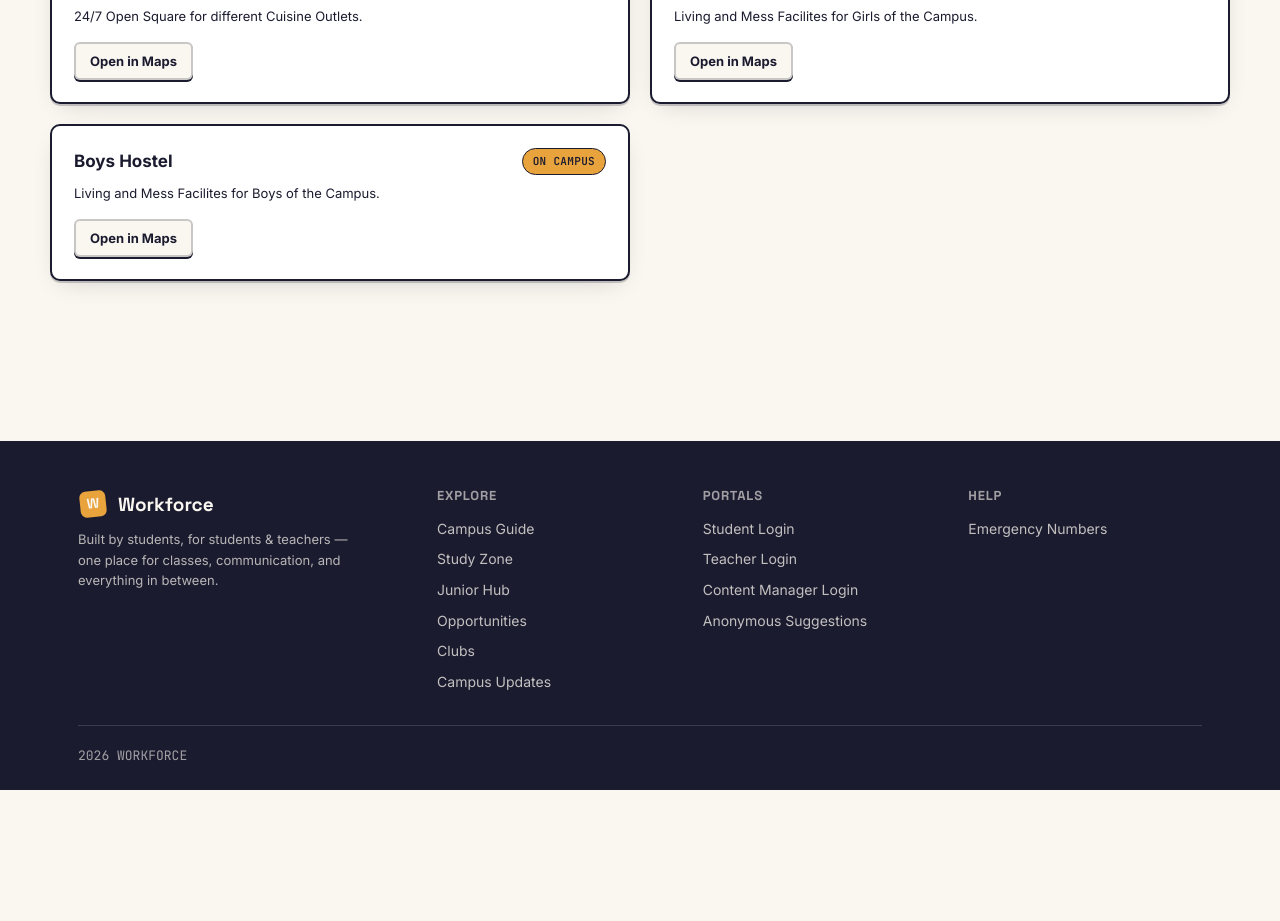
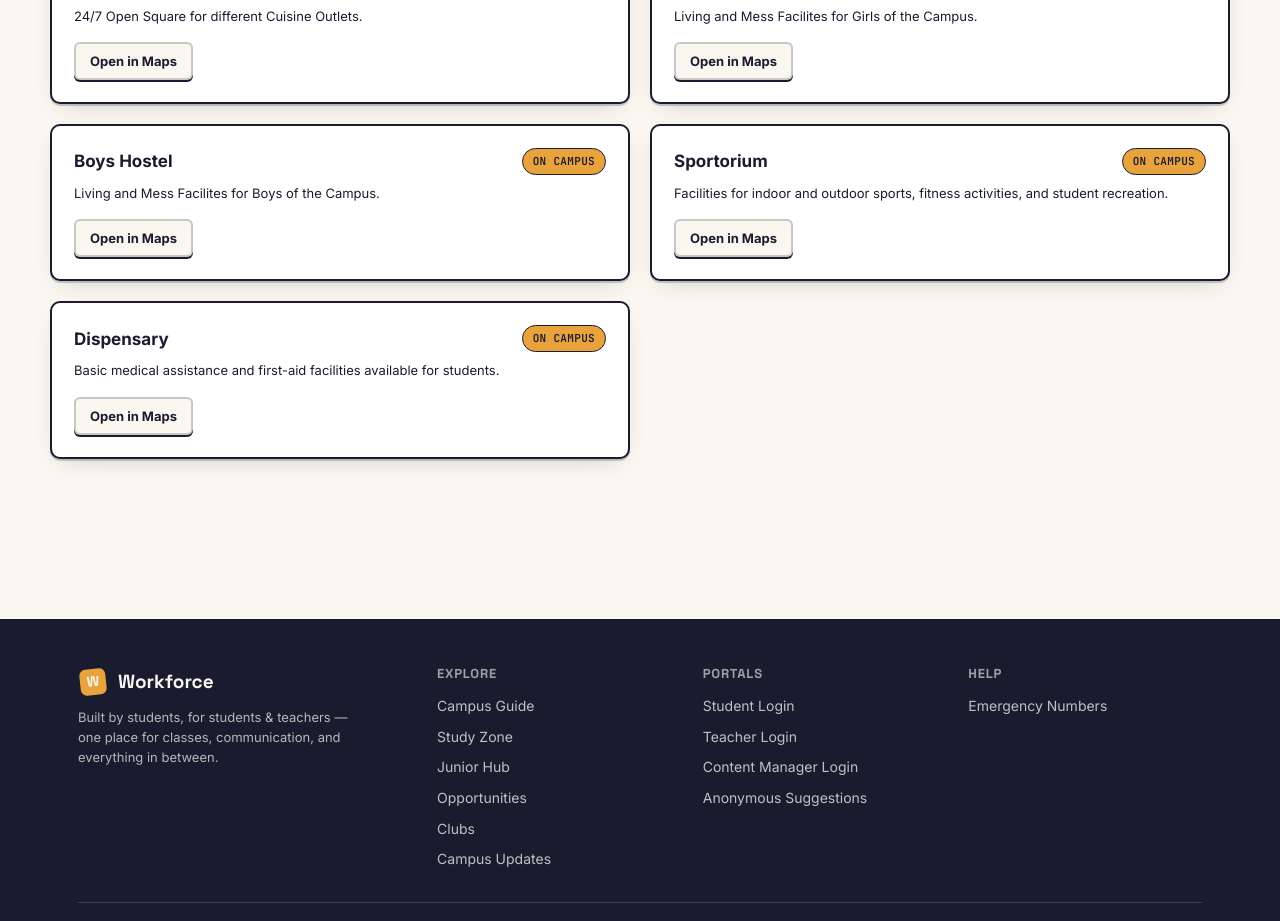
Before and after one commit to niyatisharma100307-crypto/WorkForce-fee, a React (Vite) app: page /campus-guide in a window 1280 px wide. Shown: the part 807-1728 px from the top of the page. Before the commit the page ends 1597 px from the top, so only its background shows below. Built offline with nearby package versions, Linux system fonts and the light colour scheme.

Commit message:
Add sportium and dispensary locations

```diff
--- a/src/pages/public/CampusGuide.jsx
+++ b/src/pages/public/CampusGuide.jsx
@@ -6,6 +6,19 @@ const GUIDE_SPOTS = [
   { name: 'Square 1', desc: '24/7 Open Square for different Cuisine Outlets.', tag: 'On campus', map: 'https://maps.app.goo.gl/eGZcPTu4qwwRHxTq9' },
   { name: 'Girls Hostel', desc: 'Living and Mess Facilites for Girls of the Campus.', tag: 'On campus', map: 'https://maps.app.goo.gl/aq7HFyiizdciSccT8' },
   { name: 'Boys Hostel', desc: 'Living and Mess Facilites for Boys of the Campus.', tag: 'On campus', map: 'https://maps.app.goo.gl/B9ArxS6LEjBB7rUCA' },
+  {
+    name: 'Sportorium',
+    desc: 'Facilities for indoor and outdoor sports, fitness activities, and student recreation.',
+    tag: 'On campus',
+    map: 'https://maps.app.goo.gl/LDhgyn6f8nFsU3nKA'
+  },
+
+  {
+    name: 'Dispensary',
+    desc: 'Basic medical assistance and first-aid facilities available for students.',
+    tag: 'On campus',
+    map: 'https://maps.app.goo.gl/pKMtzotFQMgR2xA9A'
+  },
 ];
 
 export default function CampusGuide() {
```
